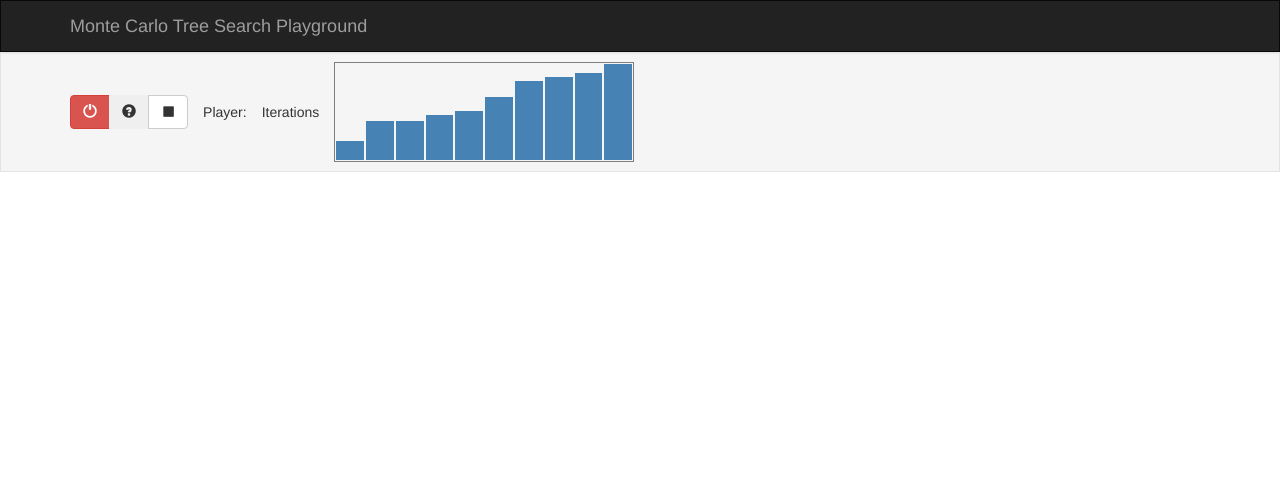
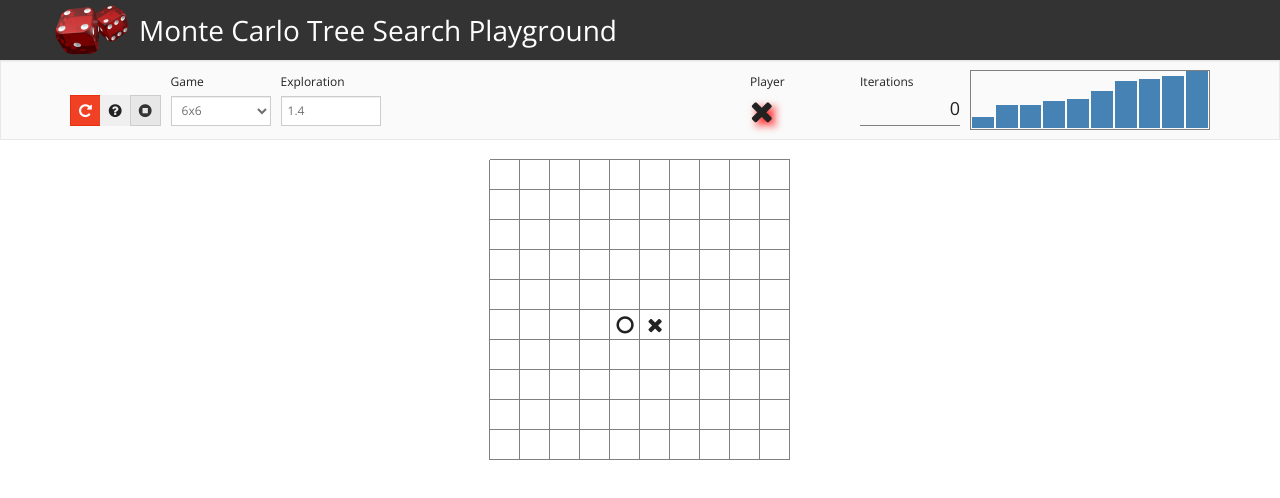
Before and after one commit to agliznetsov/monte-carlo-tree-search, a website: page index.html in a window 1280 px wide. Drawn offline with nearby package versions, Linux system fonts and the light colour scheme.

Commit message:
add boardview

```diff
--- a/css/main.css
+++ b/css/main.css
@@ -1,23 +1,105 @@
+/*bootstrap*/
+
 .navbar {
     margin-bottom: 0;
-    border-radius: 0;
 }
 
-.well {
-    border-radius: 0;
+.navbar-brand  {
+    padding: 0;
+    height: 60px;
+    font-size: 28px;
+    display: flex;
+    align-items: center;
 }
 
-.game {
-    position: absolute;
-    left: 50%;
-    top: 50%;
-    transform: translate(-50%, -50%);
-    display: flex;
-    flex-direction: row;
+.navbar-brand > img {
+    margin-right: 10px;
 }
 
-.board {
+.btn {
+    padding: 4px 8px;
+}
+
+select.input-sm, .input-sm {
+    padding: 1px 6px;
+    line-height: 1;
+    height: 30px;
+}
+
+/*toolbar*/
+
+.toolbar {
+    display: flex;
+    /*align-items: center;*/
+}
+
+.toolbar > .btn-group {
+    align-self: flex-end;
+    margin-bottom: 4px;
+    margin-right: 10px;
+}
+
+.toolbar-item {
+    margin-right: 10px;
+    width: 100px;
+}
+
+.value {
+    font-size: 18px;
+    height: 30px;
+    border-bottom: 1px solid gray;
+    text-align: end;
+}
+
+#moves-chart {
+    width: 240px;
+    height: 60px;
+    border: 1px solid gray;
+    display: flex;
+    align-items: flex-end;
+}
+
+#moves-chart div {
+    background-color: steelblue;
+    margin: 1px;
+    flex: 1;
+}
+
+/*board*/
+
+.highlight {
+    text-shadow: 4px 4px 8px #FF0000;
+}
+
+.board-parent {
+    display: flex;
+    justify-content: center;
+}
+
+#board {
     position: relative;
+}
+
+.grid-row {
+    position: absolute;
+    height: 30px;
+    border-bottom: 1px solid grey;
+}
+
+.grid-column {
+    position: absolute;
+    width: 30px;
+    border-right: 1px solid grey;
+}
+
+.cell {
+    position: absolute;
+    z-index: 2;
+    width: 30px;
+    height: 30px;
+    display: flex;
+    justify-content: center;
+    align-items: center;
 }
 
 /*.win {*/
@@ -30,30 +112,3 @@
     /*stroke: rgba(0, 0, 0, 0.6);*/
     /*stroke-width: 10px;*/
 /*}*/
-
-#moves-chart {
-    width: 300px;
-    height: 100px;
-    border: 1px solid gray;
-    display: flex;
-    align-items: flex-end;
-}
-
-#moves-chart div {
-    background-color: steelblue;
-    margin: 1px;
-    flex: 1;
-}
-
-.toolbar {
-    display: flex;
-    align-items: center;
-}
-
-.toolbar > * {
-    margin-right: 15px;
-}
-
-.value {
-    font-size: 24px;
-}
--- a/index.html
+++ b/index.html
@@ -3,15 +3,20 @@
 <head>
     <meta charset="UTF-8">
     <title>Monte Carlo Tree Search Playground</title>
-    <link rel="stylesheet" href="node_modules/bootstrap/dist/css/bootstrap.css">
+    <link rel="stylesheet" href="node_modules/bootstrap/dist/css/bootstrap.min.css">
+    <link rel="stylesheet" href="node_modules/font-awesome/css/font-awesome.min.css">
+    <link rel="stylesheet" href="css/bootstrap.min.css">
     <link rel="stylesheet" href="css/main.css">
+    <link rel="icon" href="img/dice.png">
 </head>
 <body>
 
-<nav class="navbar navbar-inverse">
+<nav class="navbar navbar-default">
     <div class="container">
         <div class="navbar-header">
-            <div class="navbar-brand">Monte Carlo Tree Search Playground</div>
+            <div class="navbar-brand">
+                <img alt="Brand" src="img/dices50.png">Monte Carlo Tree Search Playground
+            </div>
         </div>
     </div>
 </nav>
@@ -20,22 +25,41 @@
 <div class="well well-sm">
     <div class="container toolbar">
         <div class="btn-group">
-            <button id="restart" class="btn btn-danger" title="Restart game"><i class="glyphicon glyphicon-off"></i></button>
-            <button id="help" class="btn bth-default" title="Find best move"><i class="glyphicon glyphicon-question-sign"></i></button>
-            <button id="stop" class="btn btn-default" title="Stop search"><i class="glyphicon glyphicon-stop"></i></button>
+            <button id="restart" class="btn btn-danger" title="Restart game"><i class="fa fa-repeat"></i></button>
+            <button id="help" class="btn bth-default" title="Find best move"><i class="fa fa-question-circle"></i></button>
+            <button id="stop" class="btn btn-default" title="Stop search"><i class="fa fa-stop-circle"></i></button>
         </div>
-        <div id="player">Player:</div>
-        <div>
-            <div>Iterations</div>
-            <div id="iterations"></div>
+        <div class="toolbar-item">
+            <label>Game</label>
+            <select class="form-control input-sm" id="game">
+                <option>6x6</option>
+                <option>10x10</option>
+            </select>
         </div>
-        <div id="moves-chart"></div>
+        <div class="toolbar-item">
+            <label>Exploration</label>
+            <div>
+                <input type="number" class="form-control input-sm" value="1.4"/>
+            </div>
+        </div>
+        <div style="flex: 1; display: flex; justify-content: flex-end; margin-right: 0;">
+            <div class="toolbar-item">
+                <label>Player</label>
+                <div id="player"><i class="fa fa-2x fa-close highlight"></i></div>
+            </div>
+            <div class="toolbar-item">
+                <label>Iterations</label>
+                <div class="value" id="iterations">0</div>
+            </div>
+            <div id="moves-chart"></div>
+        </div>
     </div>
 </div>
 
 
-<div class="content">
-    <div id="board"></div>
+<div class="board-parent">
+    <div id="board">
+    </div>
 </div>
 
 
@@ -45,6 +69,7 @@
 
 <script src="js/BarChart.js"></script>
 <script src="js/Board.js"></script>
+<script src="js/BoardView.js"></script>
 <script src="js/AI.js"></script>
 <script src="js/App.js"></script>
 
--- a/js/App.js
+++ b/js/App.js
@@ -93,9 +93,12 @@ class App {
     restart() {
         // let size = Number($('#size').val());
         // let winSize = Number($('#win-size').val());
-        // this.board = new Board(size, size, winSize);
-        // this.player = 1;
-        // this.moves = undefined;
+        this.board = new Board(10, 10, 4);
+        this.board.set(5,5, 1);
+        this.board.set(4,5, 2);
+        this.player = 1;
+        this.moves = undefined;
+        new BoardView('#board', this.board);
         //
         // let boardHtml = '';
         // for (let y = 0; y < this.board.height; y++) {
--- a/js/Board.js
+++ b/js/Board.js
@@ -29,6 +29,13 @@ class Board {
 
     cellIndex(x, y) {
         return y * this.width + x;
+    }
+
+    movePosition(move) {
+        return {
+            x: move % this.width,
+            y: Math.floor(move / this.width),
+        };
     }
 
     print() {
@@ -142,6 +149,6 @@ class Board {
 
 }
 
-if ( typeof module === "object" && typeof module.exports === "object" ) {
+if (typeof module === "object" && typeof module.exports === "object") {
     module.exports = Board;
 }
--- /dev/null
+++ b/js/BoardView.js
@@ -0,0 +1,54 @@
+class BoardView {
+    constructor(selector, board) {
+        this.board = board;
+        this.cellSize = 30;
+        this.width = board.width * this.cellSize;
+        this.height = board.height * this.cellSize;
+        this.container = d3.select(selector);
+        this.container.selectAll("*").remove();
+        this.drawGrid();
+        this.refresh();
+    }
+
+    drawGrid() {
+        let grid = this.container.append("div")
+            .style("width", this.width + "px")
+            .style("height", this.height + "px");
+
+        for (let i = -1; i < this.board.height; i++) {
+            grid.append("div")
+                .classed("grid-row", true)
+                .style("width", this.width + "px")
+                .style("top", i * this.cellSize + "px");
+        }
+
+        for (let i = -1; i < this.board.width; i++) {
+            grid.append("div")
+                .classed("grid-column", true)
+                .style("height", this.height + "px")
+                .style("left", i * this.cellSize + "px");
+        }
+    }
+
+    refresh() {
+        let data = [];
+        let that = this;
+        _.forOwn(this.board.cells, function (value, key) {
+            data.push({
+                pos: that.board.movePosition(key),
+                value: value
+            })
+        });
+        this.container.selectAll(".cell").data(data).enter()
+
+            .append("div")
+            .classed("cell", true)
+            .style('left', (d) => d.pos.x * this.cellSize + "px")
+            .style('top', (d) => d.pos.y * this.cellSize + "px")
+
+            .append("i")
+            .attr("class", "fa fa-lg")
+            .classed("fa-close", (d) => d.value == 1)
+            .classed("fa-circle-o", (d) => d.value == 2);
+    }
+}
--- a/package.json
+++ b/package.json
@@ -12,6 +12,7 @@
   "dependencies": {
     "bootstrap": "^3.3.7",
     "d3": "^4.5.0",
+    "font-awesome": "^4.7.0",
     "jquery": "^3.1.1",
     "lodash": "^4.17.4"
   },
```
Also changed, not shown: css/bootstrap.min.css (added), img/dice.png (added), img/dices50.png (added).
